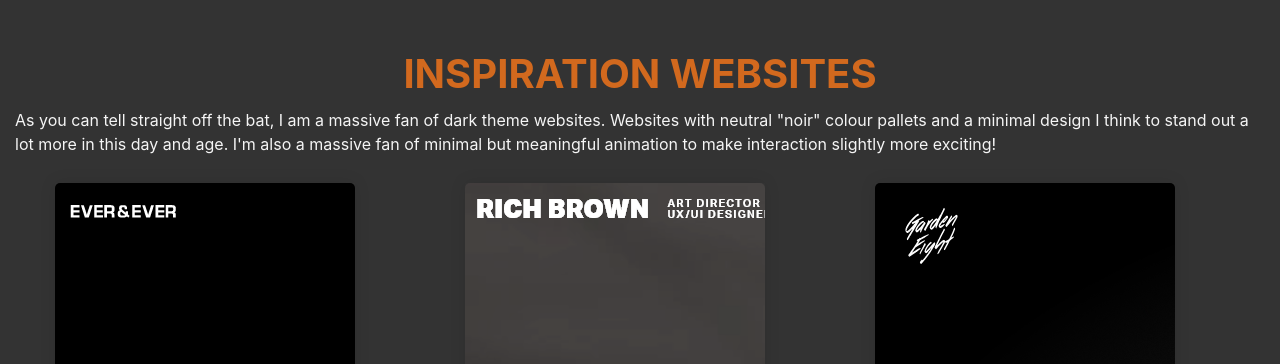
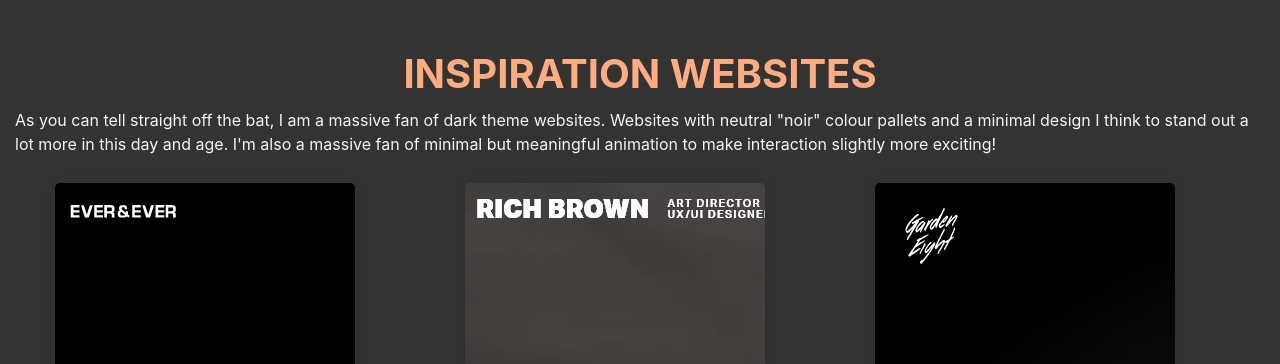
Before and after one commit to Floopion/Web3Files, a Flask app: page /inspiration in a window 1280 px wide. Shown: the part 56-420 px from the top of the page. Run offline with Flask 2, Linux system fonts and the light colour scheme; parts of the project's set-up code (start-up, migrations or seed data) failed here and were passed over; some libraries are stand-ins or nearby versions; some web fonts are replaced.

Commit message:
Changed inspiration title to fit new color scheme

```diff
--- a/static/styles.css
+++ b/static/styles.css
@@ -21,7 +21,7 @@ footer { text-align: center; margin-bottom: 20px; }
 
 .back a { color: white; }
 
-.inspoHead { text-align: center; margin: 0 auto 10px auto; font-weight: bolder; color: chocolate; }
+.inspoHead { text-align: center; margin: 0 auto 10px auto; font-weight: bolder; color: #FFAC81; }
 
 /* Main Graph Container */
 .mainContent { margin-top: 50px; height: 80vh; padding: 20px; overflow: hidden; }
--- a/styles.scss
+++ b/styles.scss
@@ -92,7 +92,7 @@ footer{
     text-align: center;
     margin: 0 auto 10px auto;
     font-weight: bolder;
-    color: chocolate;
+    color: $quinaryColor;
 }
 
 
```
Also changed, not shown: 1 other file.
